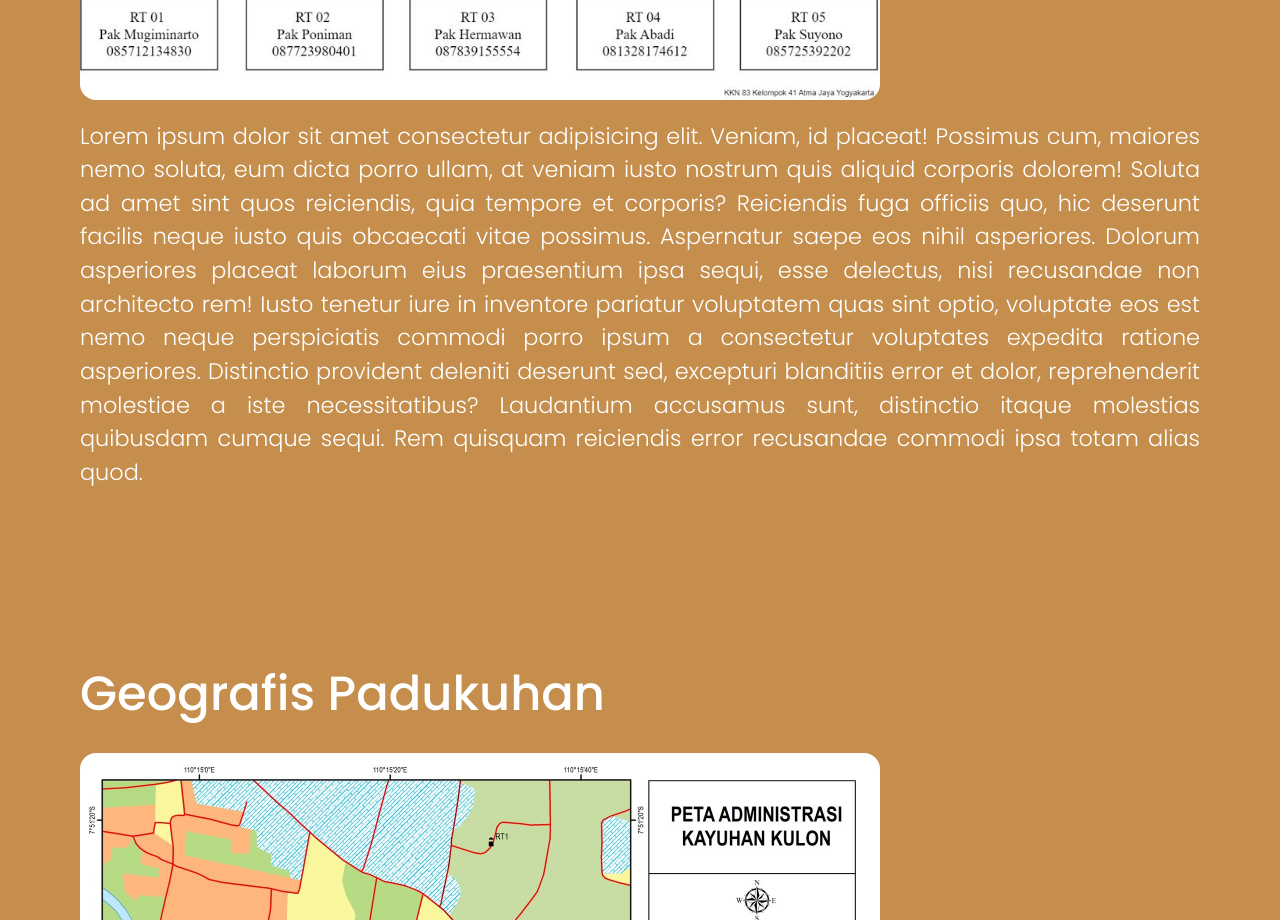
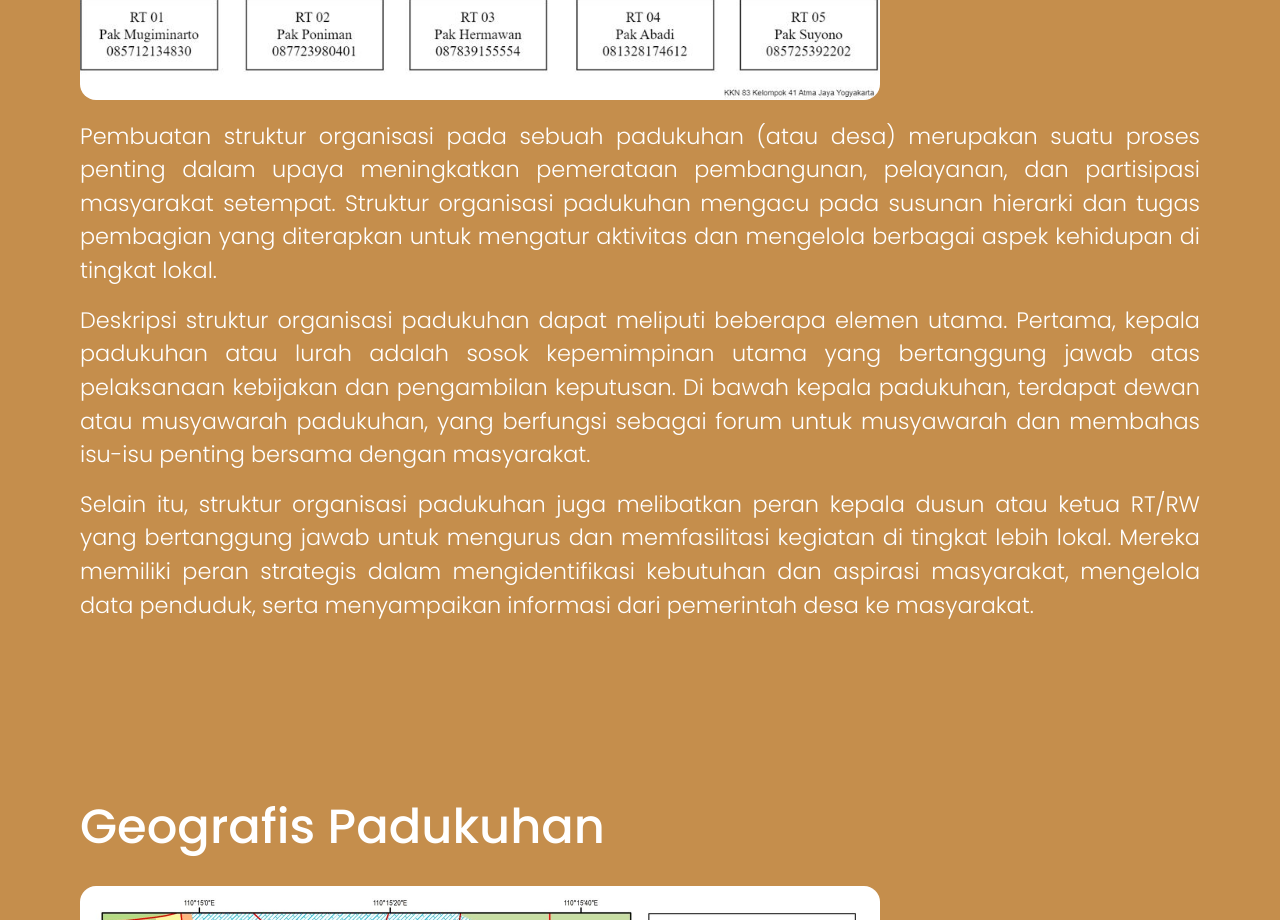
Before and after one commit to jesso09/Web_KKN_Kayuhan_Kulon, a Vue app: page /about in a window 1280 px wide. Shown: the part 1400-2320 px from the top of the page. Built offline with nearby package versions, Linux system fonts and the light colour scheme.

Commit message:
adding struktur organisasi desc

```diff
--- a/src/components/tentangPadukuhan.vue
+++ b/src/components/tentangPadukuhan.vue
@@ -24,21 +24,28 @@
         <h2>Struktur Organisasi Padukuhan</h2>
         <img src="@/assets/struktur.jpg" />
         <p>
-          Lorem ipsum dolor sit amet consectetur adipisicing elit. Veniam, id
-          placeat! Possimus cum, maiores nemo soluta, eum dicta porro ullam, at
-          veniam iusto nostrum quis aliquid corporis dolorem! Soluta ad amet
-          sint quos reiciendis, quia tempore et corporis? Reiciendis fuga
-          officiis quo, hic deserunt facilis neque iusto quis obcaecati vitae
-          possimus. Aspernatur saepe eos nihil asperiores. Dolorum asperiores
-          placeat laborum eius praesentium ipsa sequi, esse delectus, nisi
-          recusandae non architecto rem! Iusto tenetur iure in inventore
-          pariatur voluptatem quas sint optio, voluptate eos est nemo neque
-          perspiciatis commodi porro ipsum a consectetur voluptates expedita
-          ratione asperiores. Distinctio provident deleniti deserunt sed,
-          excepturi blanditiis error et dolor, reprehenderit molestiae a iste
-          necessitatibus? Laudantium accusamus sunt, distinctio itaque molestias
-          quibusdam cumque sequi. Rem quisquam reiciendis error recusandae
-          commodi ipsa totam alias quod.
+          Pembuatan struktur organisasi pada sebuah padukuhan (atau desa)
+          merupakan suatu proses penting dalam upaya meningkatkan pemerataan
+          pembangunan, pelayanan, dan partisipasi masyarakat setempat. Struktur
+          organisasi padukuhan mengacu pada susunan hierarki dan tugas pembagian
+          yang diterapkan untuk mengatur aktivitas dan mengelola berbagai aspek
+          kehidupan di tingkat lokal.
+        </p>
+        <p>
+          Deskripsi struktur organisasi padukuhan dapat meliputi beberapa elemen
+          utama. Pertama, kepala padukuhan atau lurah adalah sosok kepemimpinan
+          utama yang bertanggung jawab atas pelaksanaan kebijakan dan
+          pengambilan keputusan. Di bawah kepala padukuhan, terdapat dewan atau
+          musyawarah padukuhan, yang berfungsi sebagai forum untuk musyawarah
+          dan membahas isu-isu penting bersama dengan masyarakat.
+        </p>
+        <p>
+          Selain itu, struktur organisasi padukuhan juga melibatkan peran kepala
+          dusun atau ketua RT/RW yang bertanggung jawab untuk mengurus dan
+          memfasilitasi kegiatan di tingkat lebih lokal. Mereka memiliki peran
+          strategis dalam mengidentifikasi kebutuhan dan aspirasi masyarakat,
+          mengelola data penduduk, serta menyampaikan informasi dari pemerintah
+          desa ke masyarakat.
         </p>
       </div>
     </section>
```
